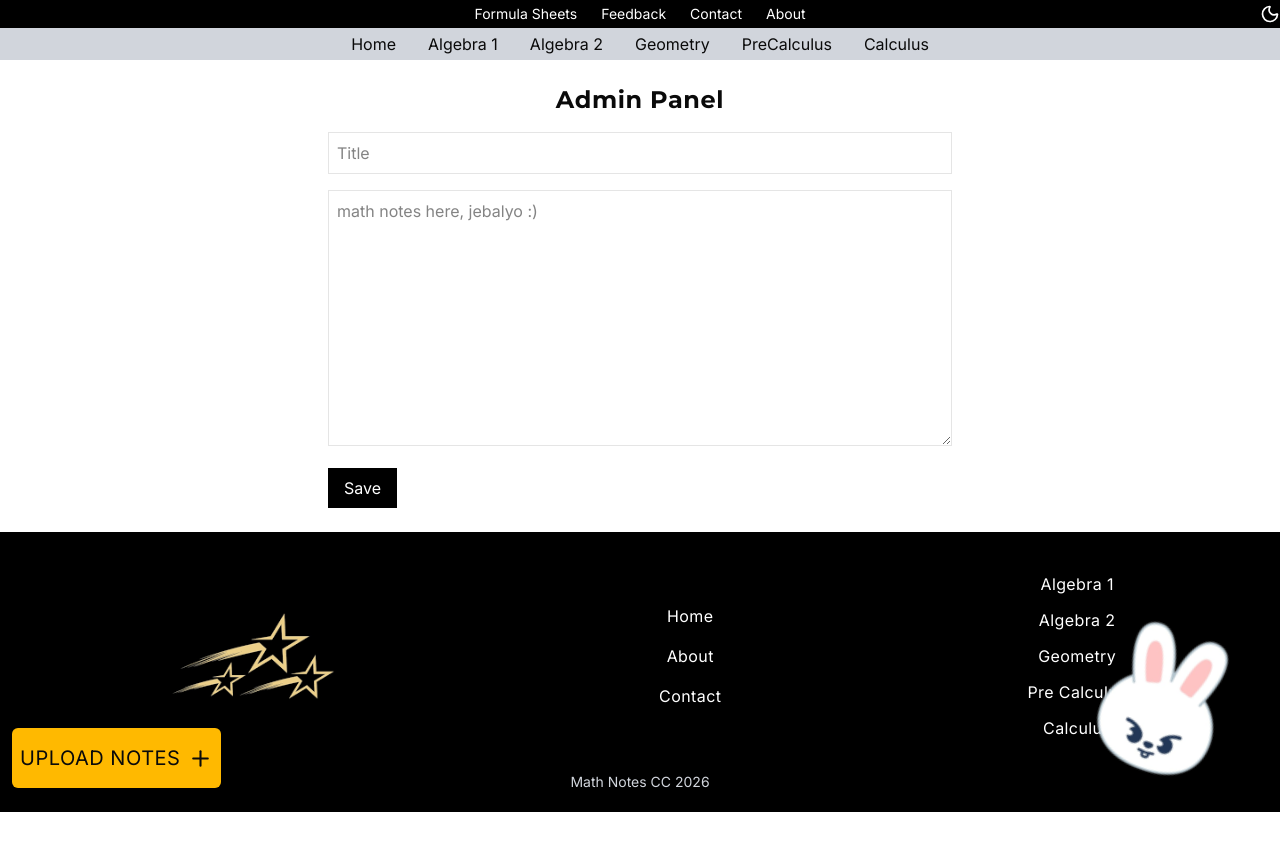
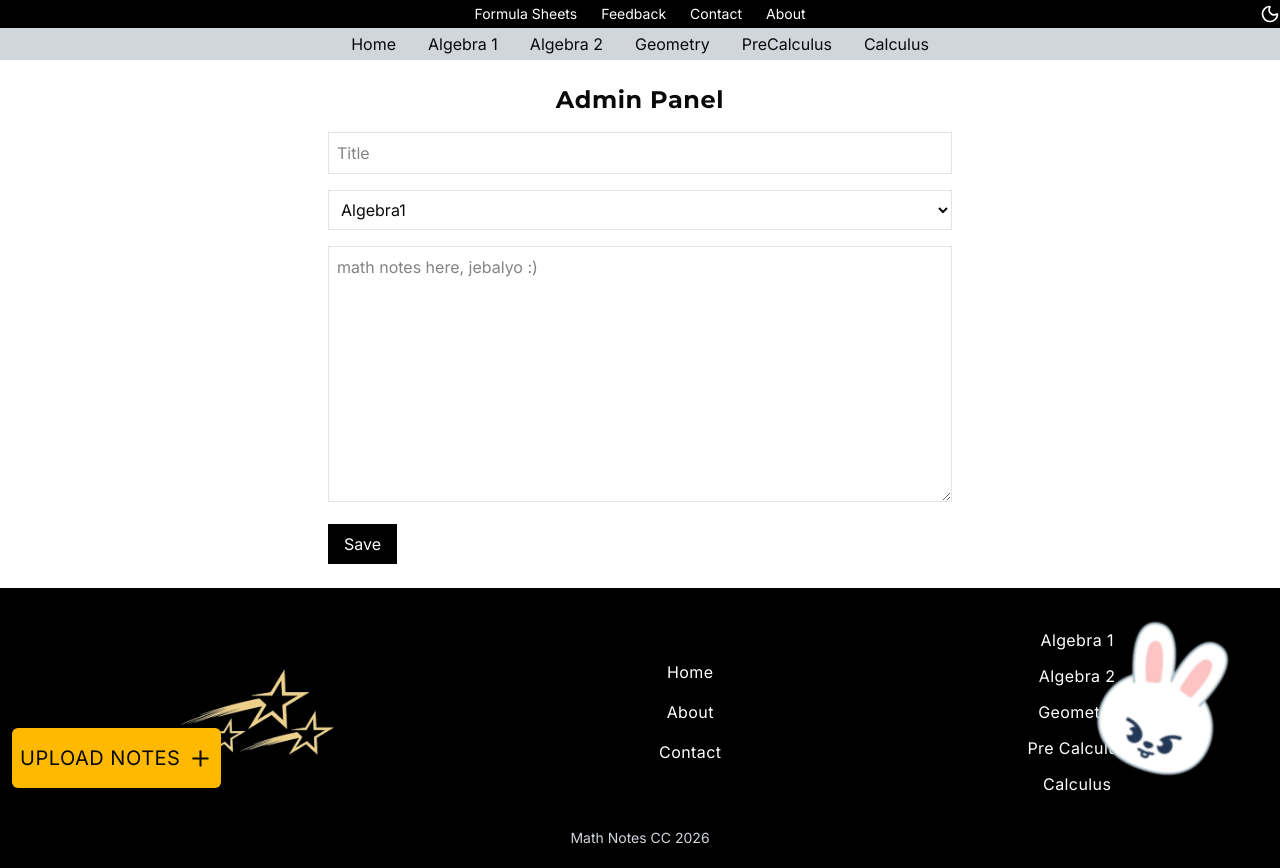
Before and after one commit to dakshs-07/math-notes, a Next.js app: page /admin in a window 1280 px wide. Before the commit the page ends 812 px from the top, so only its background shows below. Built offline with nearby package versions, Linux system fonts and the light colour scheme.

Commit message:
added a subjects dropdown to the form

```diff
--- a/app/admin/page.jsx
+++ b/app/admin/page.jsx
@@ -1,20 +1,21 @@
 "use client";
-
 import { useState } from "react";
 
 function page() {
   const [title, setTitle] = useState("");
   const [content, setContent] = useState("");
+  const [subject, setSubject] = useState("");
   const [loading, setLoading] = useState(false);
+  const subjectList = ["Algebra1", "Alegbra2", "Geometry", "PreCalc", "Calculus"];
   const handleSubmit = async ()=>{
-    if (!title || !content ) return alert("Title and content are needed to show notes!");
+    if (!title || !content || !subject) return alert("Title and content are needed to show notes!");
     setLoading(true);
     const res = await fetch("/api/notes", {
         method: "POST",
         headers:{
             "Content-Type": "application/json",
         },
-        body: JSON.stringify({title, content})
+        body: JSON.stringify({title, content, subject})
 
     })
     const data = await res.json();
@@ -42,6 +43,11 @@ function page() {
         value={title}
         onChange={(e) => setTitle(e.target.value)}
       />
+      <select value={subject} className="w-full p-2 border mb-4" onChange={(e)=>setSubject(e.target.value)}>
+          {subjectList.map((sub)=>(
+            <option key={sub} value={sub}>{sub}</option>
+          ))}
+      </select>
       <textarea
         placeholder="math notes here, jebalyo :)"
         className="w-full p-2 border h-64 mb-4"
```
